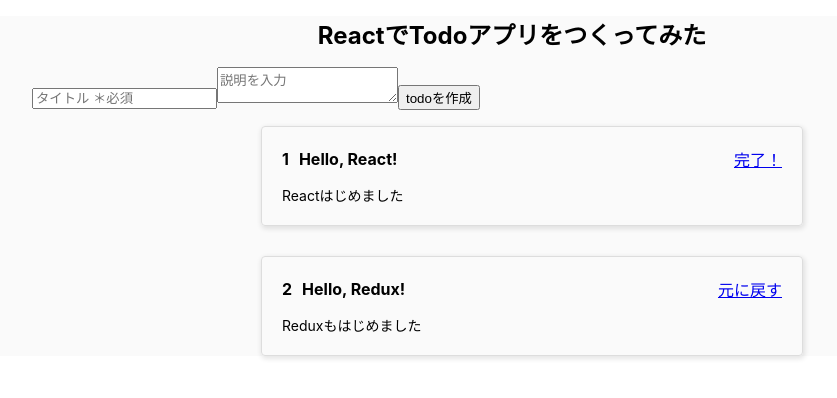
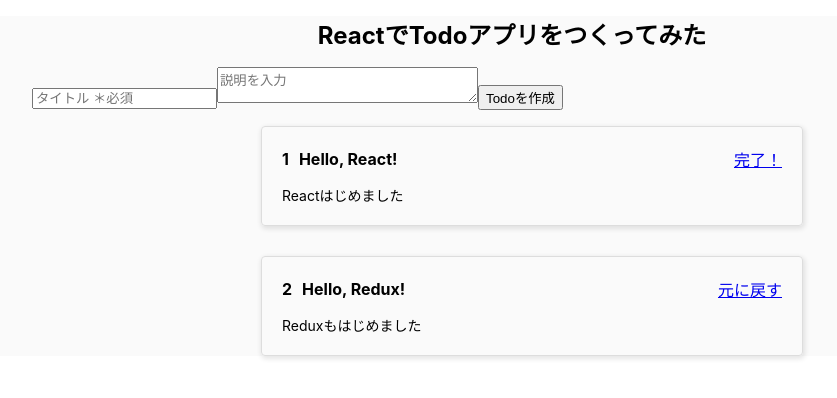
Before and after one commit to kawaguchi1102/todolist, a React (Create React App) app: page / in a window 1280 px wide. Shown: the top 398 px of the page, without its empty margins (128-965 px from the left). Built offline with nearby package versions, Linux system fonts and the light colour scheme.

Commit message:
Formのクラスを追加

```diff
--- a/src/Form.js
+++ b/src/Form.js
@@ -6,9 +6,9 @@ class Form extends Component {
         return (
             <div className="form">
                 <form onSubmit={this.props.handleSubmit}>
-                    <input name="title" type="text" placeholder="タイトル ＊必須"/>
-                    <textarea name="desc" placeholder="説明を入力" ></textarea>
-                    <button type="submit">todoを作成</button>
+                    <input className="form-title" name="title" type="text" placeholder="タイトル ＊必須"/>
+                    <textarea className="form-desc" name="desc" placeholder="説明を入力" cols="30" rows="2"></textarea>
+                    <button className="form-button" type="submit">Todoを作成</button>
                 </form>
             </div>
         );
```
